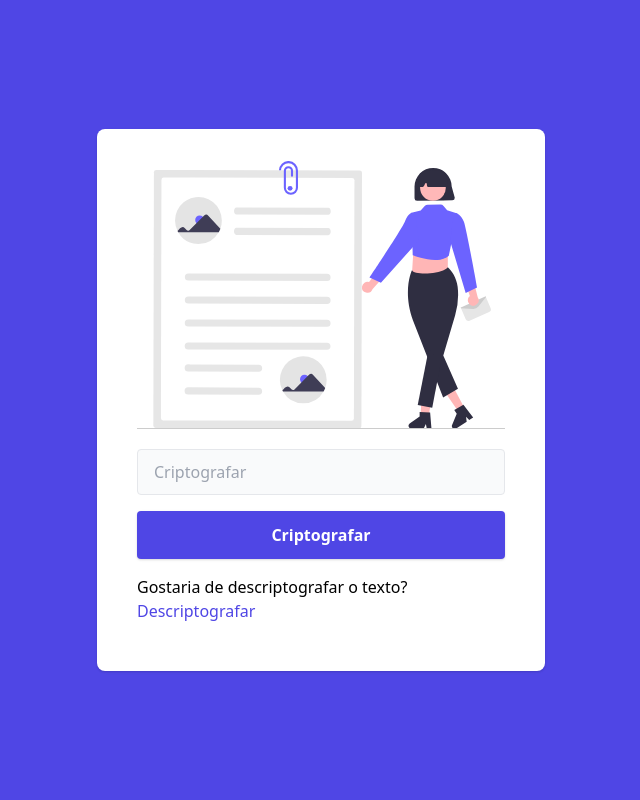
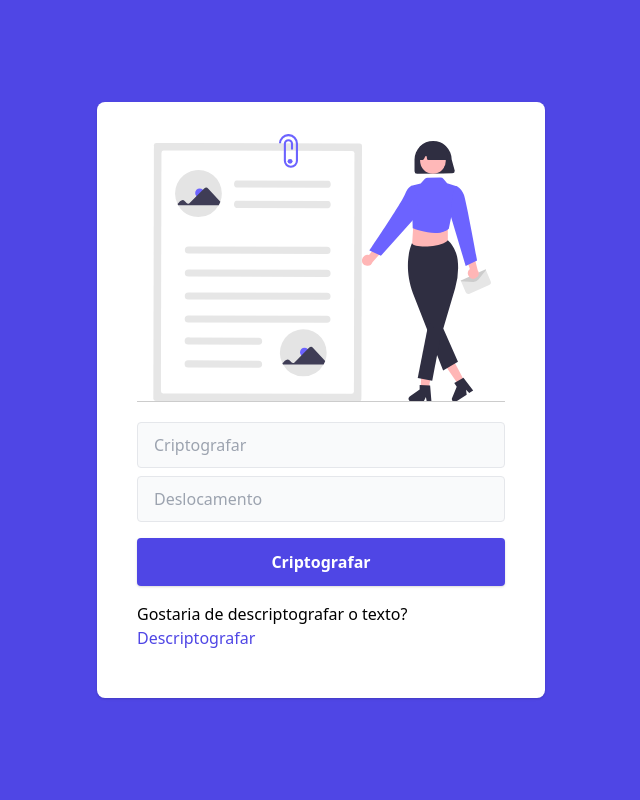
Before and after one commit to savio-2-lopes/Simple-Flask-Encryption-Ciphers, a Flask app: page / in a window 1280 px wide. Shown: the whole page, without its empty margins (319-959 px from the left). Run offline with Flask 2, Linux system fonts and the light colour scheme.

Commit message:
:memo: Refactoring app and fix bug

```diff
--- a/app.py
+++ b/app.py
@@ -17,8 +17,10 @@ def criptografar():
   data = ''
 
   if request.method == 'POST':
-    texto = request.form['texto']
-    data = encryption_caesar(texto, 8, [string.ascii_lowercase, string.ascii_uppercase, string.punctuation])
+    texto = request.form['texto'].replace(" ", "-")
+    deslocamento = request.form['deslocamento']
+    desl = int(deslocamento)
+    data = encryption_caesar(texto, desl, [string.ascii_lowercase, string.ascii_uppercase, string.punctuation])
   return render_template('index.html', data=data, option=option)
 
 # Descriptografar
@@ -30,7 +32,9 @@ def descriptografar():
 
   if request.method == 'POST':
     texto = request.form['texto']
-    data = descryption_caesar(texto, 8, [string.ascii_lowercase, string.ascii_uppercase, string.punctuation])
+    deslocamento = request.form['deslocamento']
+    desl = int(deslocamento)
+    data = descryption_caesar(texto, deslocamento, [string.ascii_lowercase, string.ascii_uppercase, string.punctuation])
   print(data)
   return render_template('index.html', data=data, option=option)
 
--- a/templates/index.html
+++ b/templates/index.html
@@ -38,6 +38,8 @@
         <div class="mb-4">
           <input type="text" name="texto" placeholder="Criptografar"
             class="mt-5 appearance-none block w-full px-4 py-3 leading-tight text-gray-700 bg-gray-50 focus:bg-white border border-gray-200 focus:border-gray-500 rounded focus:outline-none">
+            <input  type="number" max="9" name="deslocamento" placeholder="Deslocamento"
+            class="mt-2 appearance-none block w-full px-4 py-3 leading-tight text-gray-700 bg-gray-50 focus:bg-white border border-gray-200 focus:border-gray-500 rounded focus:outline-none">
         </div>
 
         <div class="mb-4">
@@ -94,6 +96,8 @@
         <div class="mb-4">
           <input type="text" name="texto" placeholder="Descriptografar"
             class="mt-5 appearance-none block w-full px-4 py-3 leading-tight text-gray-700 bg-gray-50 focus:bg-white border border-gray-200 focus:border-gray-500 rounded focus:outline-none">
+            <input type="number" max="9" name="deslocamento" placeholder="Deslocamento"
+            class="mt-2 appearance-none block w-full px-4 py-3 leading-tight text-gray-700 bg-gray-50 focus:bg-white border border-gray-200 focus:border-gray-500 rounded focus:outline-none">
         </div>
 
         <div class="mb-4">
```
Also changed, not shown: README.md.
